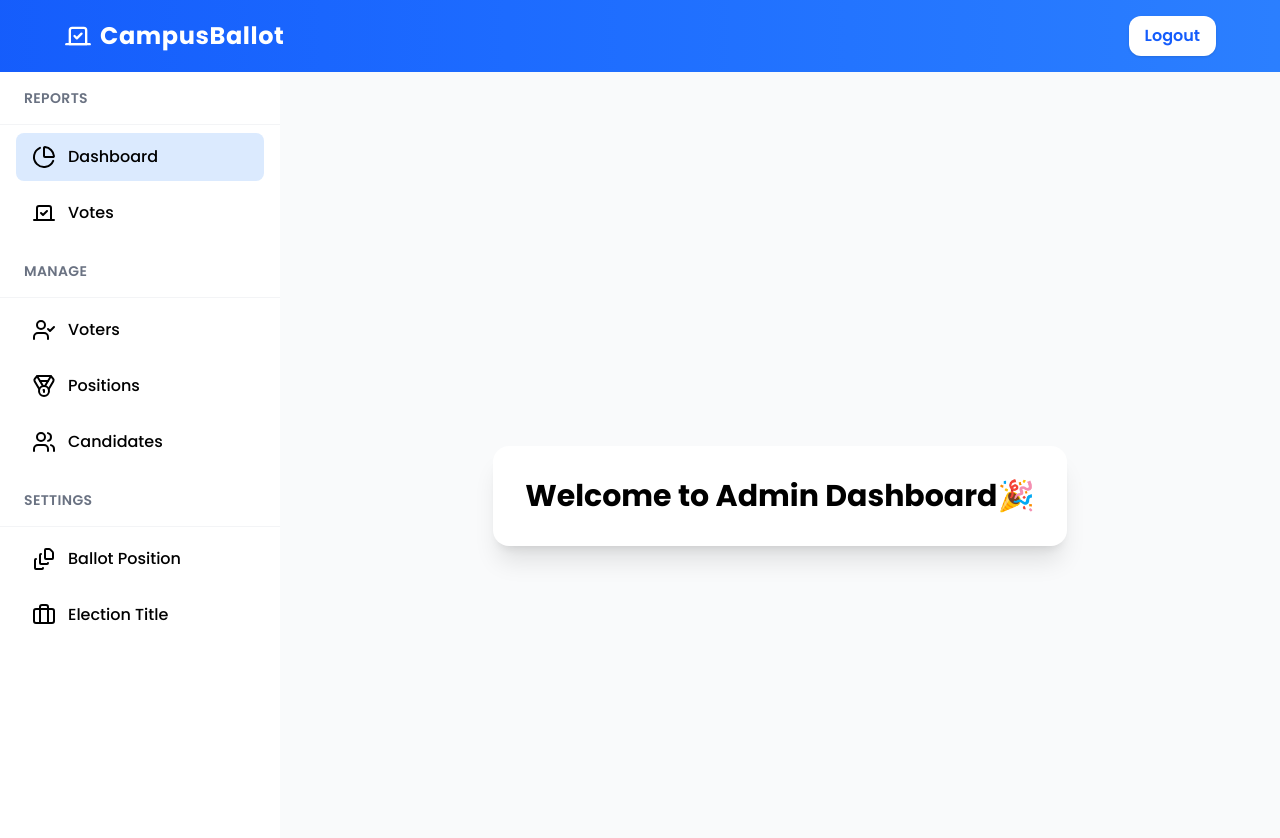
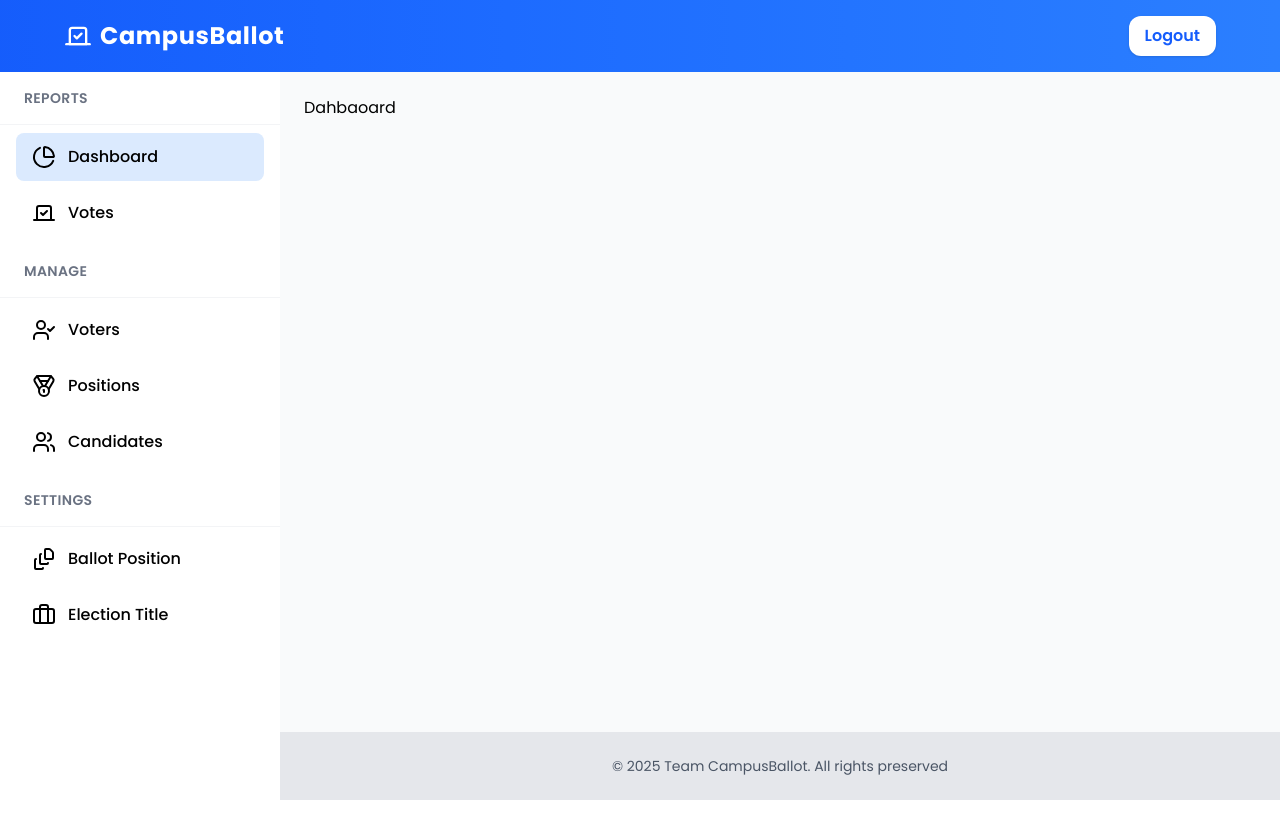
Before and after one commit to wefindways/Online-Voting-System-, a React (Vite) app in the folder client/: page /admin/admin-dashboard in a window 1280 px wide. Shown: the top 838 px of the page. After the commit the page ends 800 px from the top, so only its background shows below. Built offline with nearby package versions, Linux system fonts and the light colour scheme; sample sign-in values are in the browser's storage.

Commit message:
feat: add footer component inside the admin page

```diff
--- a/client/src/pages/admin/AdminDashboard.jsx
+++ b/client/src/pages/admin/AdminDashboard.jsx
@@ -1,11 +1,5 @@
 function AdminDashboard() {
-  return (
-    <div className="min-h-screen flex items-center justify-center p-8">
-      <div className="bg-white shadow-xl rounded-2xl p-8">
-        <h1 className="text-3xl font-bold">Welcome to Admin Dashboard🎉</h1>
-      </div>
-    </div>
-  );
+  return <div>Dahbaoard</div>;
 }
 
 export default AdminDashboard;
--- a/client/src/pages/admin/AdminPage.jsx
+++ b/client/src/pages/admin/AdminPage.jsx
@@ -2,6 +2,7 @@ import { useEffect } from "react";
 import { useNavigate, Outlet } from "react-router-dom";
 import Header from "../../components/Header.jsx";
 import Sidebar from "../../components/Sidebar.jsx";
+import Footer from "../../components/Footer.jsx";
 
 function AdminPage() {
   const navigate = useNavigate();
@@ -35,6 +36,10 @@ function AdminPage() {
       <main className="row-start-2 col-start-2 bg-gray-50 p-6 overflow-y-auto">
         <Outlet /> {/* Nested pages show here */}
       </main>
+
+      <footer className="row-start-3 col-start-2">
+        <Footer />
+      </footer>
     </div>
   );
 }
```
